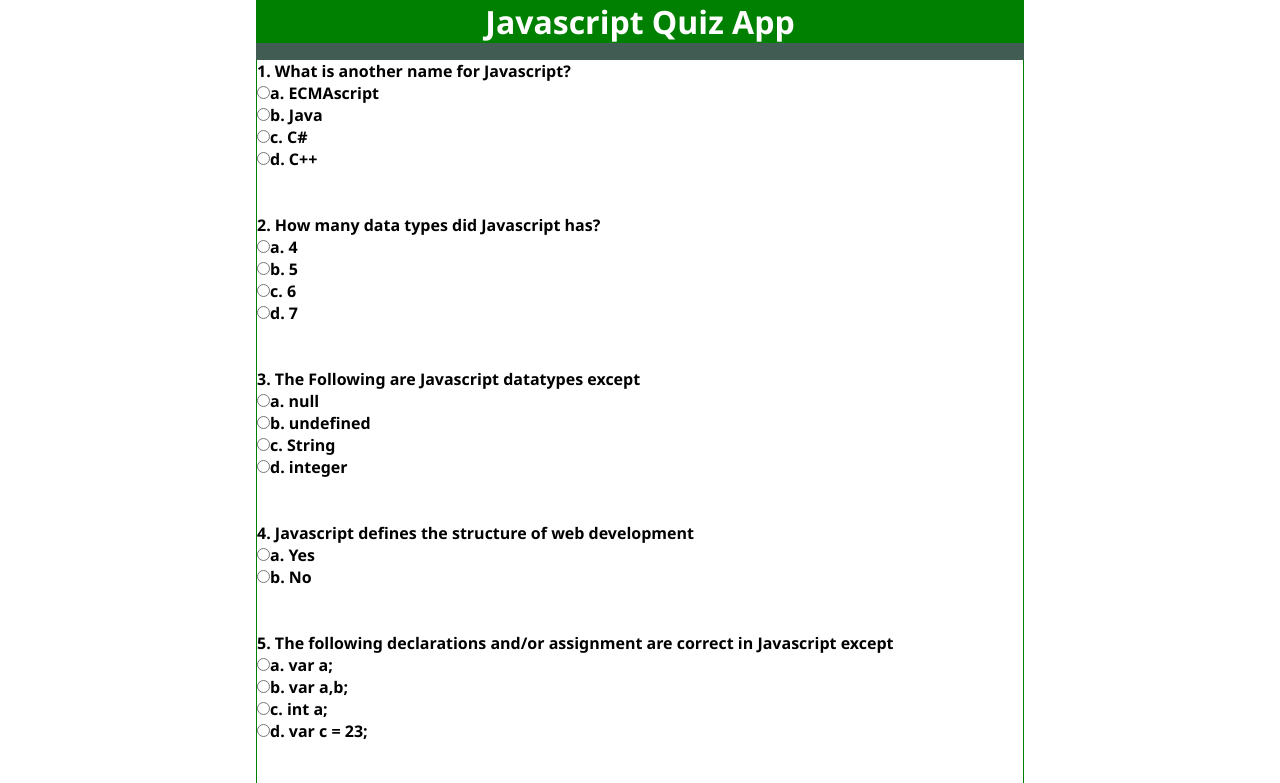
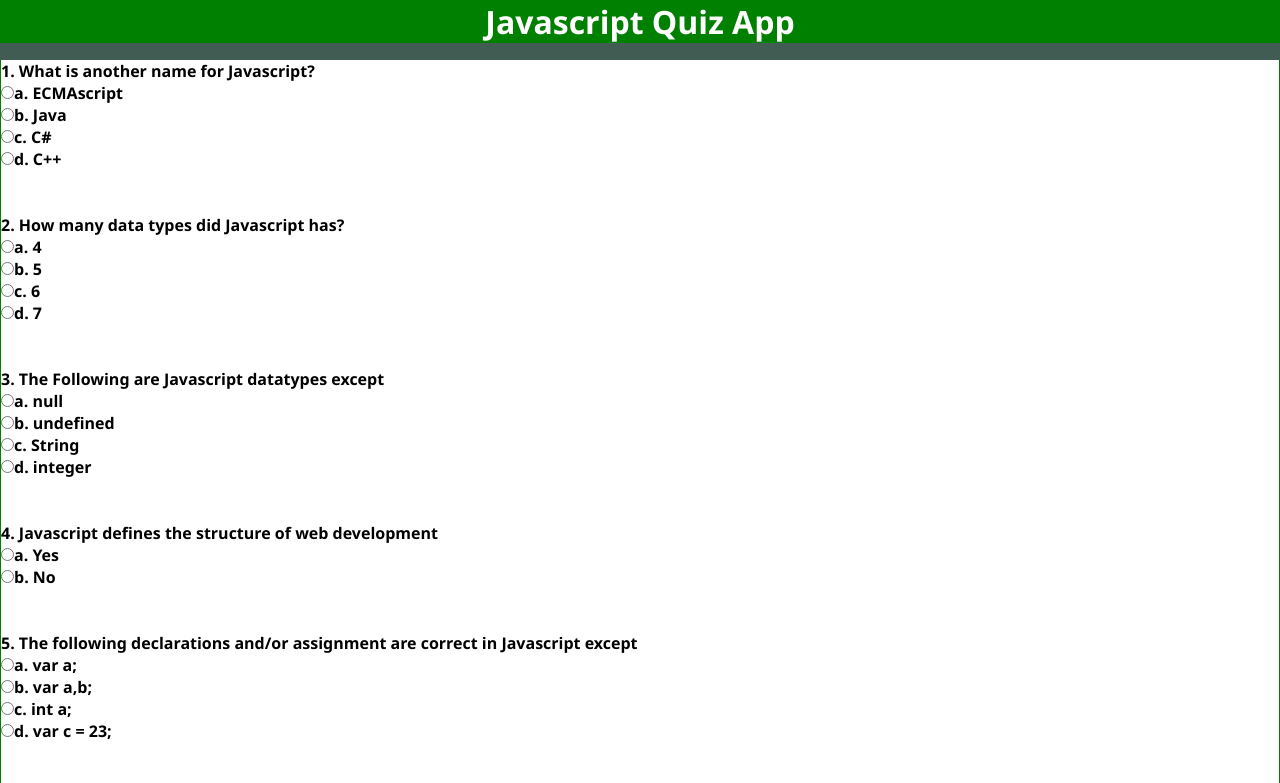
Before and after one commit to Hamzattech/quiz, a plain HTML site: page index.html in a window 1280 px wide. Shown: the top 783 px of the page. Drawn offline with Linux system fonts and the light colour scheme.

Commit message:
Update quizF.css

```diff
--- a/quizF.css
+++ b/quizF.css
@@ -13,8 +13,6 @@ body{
 
 }
 .formContainer{
-    margin-left: 20%;
-    margin-right: 20%;
     background-color:rgb(64, 92, 83);
     display: flex;
     flex-direction: column;
@@ -23,7 +21,7 @@ body{
 h1{
     text-align: center;
     position: fixed;
-    width: 60%;
+    width: 100%;
     background-color: green;
     margin-top: 0;
     color: white;
```
